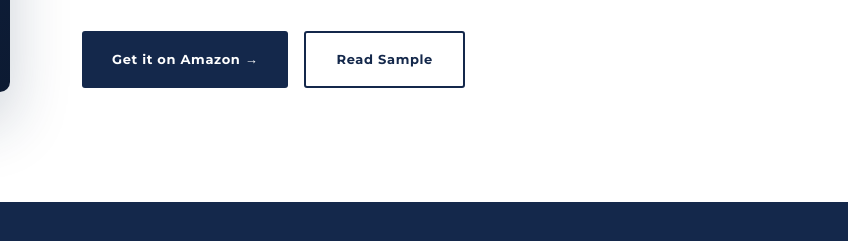
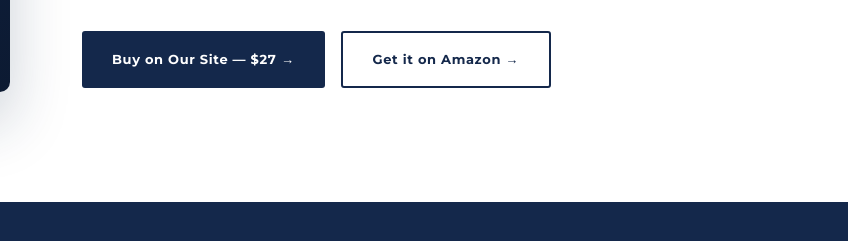
Before and after one commit to Ruppelrolim/alcance-aviation-site, a plain HTML site: page index.html in a window 1280 px wide. Shown: the part 5534-5775 px from the top of the page, 432-1280 px from the left. Drawn offline with Linux system fonts and the light colour scheme.

Commit message:
Add files via upload

```diff
--- a/index.html
+++ b/index.html
@@ -649,7 +649,7 @@
       </div>
       <div class="hero-ctas">
         <a class="btn btn-outline" href="#" onclick="openContactModal();return false;">Get in Touch</a>
-        <a class="btn btn-primary" href="#book" style="background:#fff;color:var(--navy);">Get the Book →</a>
+        <a class="btn btn-primary" href="https://www.amazon.com/dp/B0H6VVWLP1" target="_blank" rel="noopener" style="background:#fff;color:var(--navy);">Get the Book →</a>
       </div>
     </div>
   </header>
@@ -866,8 +866,8 @@
             <div class="review-attr">— Verified Reader</div>
           </div>
           <div class="hero-ctas" style="justify-content:flex-start;">
-            <a class="btn btn-primary" href="https://www.amazon.com/dp/B0H6VVWLP1" target="_blank" rel="noopener">Get it on Amazon →</a>
-            <a class="btn btn-navy-outline" href="#">Read Sample</a>
+            <a class="btn btn-primary" href="https://buy.stripe.com/3cI3cubB8cfO91TdR45ZC00" target="_blank" rel="noopener">Buy on Our Site — $27 →</a>
+            <a class="btn btn-navy-outline" href="https://www.amazon.com/dp/B0H6VVWLP1" target="_blank" rel="noopener">Get it on Amazon →</a>
           </div>
         </div>
       </div>
```
